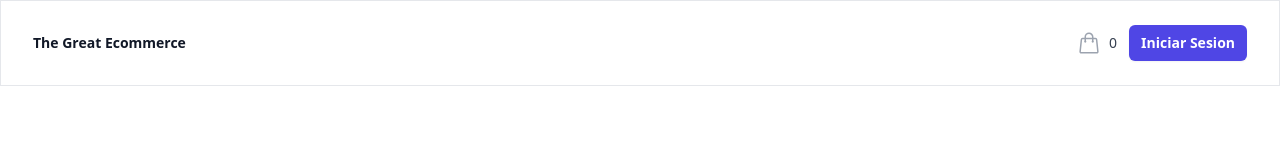
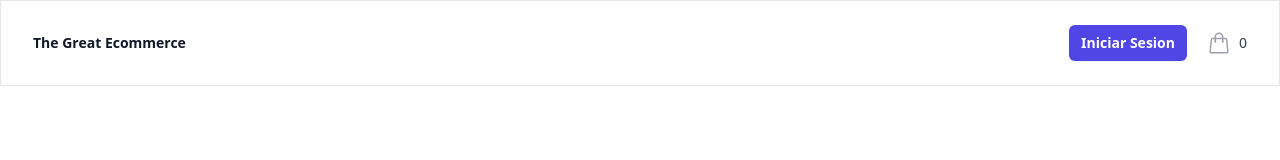
Before and after one commit to Pool2004/TheGreatEcommerce---Front, a Next.js app: page / in a window 1280 px wide. Shown: the top 160 px of the page. Built offline with nearby package versions, Linux system fonts and the light colour scheme; no server answers.

Commit message:
Fix: some styles

```diff
--- a/src/components/Header.jsx
+++ b/src/components/Header.jsx
@@ -26,7 +26,29 @@ const Header = () => {
         </Link>
         {/* <Searchbar /> */}
         <div className="flex">
-          <Link href={"/cart"} className="group -m-2 flex items-center p-2">
+          {user === null ? (
+            <button
+              type="button"
+              className=" rounded-md bg-indigo-600 px-3 py-2 text-sm font-semibold text-white shadow-sm hover:bg-indigo-500 focus-visible:outline focus-visible:outline-2 focus-visible:outline-offset-2 focus-visible:outline-indigo-600"
+              onClick={() => router.push("/backoffice")}
+            >
+              Iniciar Sesion
+            </button>
+          ) : (
+            <div className="flex">
+              <div className="flex flex-col">
+                <div>{user.name}</div>
+                <div className="text-xs">{user.rol}</div>
+              </div>
+              <button className="ml-3 font-bold" onClick={handleLogout}>
+                Cerrar sesión
+              </button>
+            </div>
+          )}
+          <Link
+            href={"/cart"}
+            className="group -m-2 flex items-center p-2 ml-3"
+          >
             <svg
               className="h-6 w-6 flex-shrink-0 text-gray-400 group-hover:text-gray-500"
               fill="none"
@@ -46,22 +68,6 @@ const Header = () => {
             </span>
             <span className="sr-only">items in cart, view bag</span>
           </Link>
-          {user === null ? (
-            <button
-              type="button"
-              className="ml-3 rounded-md bg-indigo-600 px-3 py-2 text-sm font-semibold text-white shadow-sm hover:bg-indigo-500 focus-visible:outline focus-visible:outline-2 focus-visible:outline-offset-2 focus-visible:outline-indigo-600"
-              onClick={() => router.push("/backoffice")}
-            >
-              Iniciar Sesion
-            </button>
-          ) : (
-            <div className="flex ml-3">
-              <div>{user.name}</div>
-              <button className="ml-3" onClick={handleLogout}>
-                Cerrar sesión
-              </button>
-            </div>
-          )}
         </div>
       </nav>
     </header>
```
